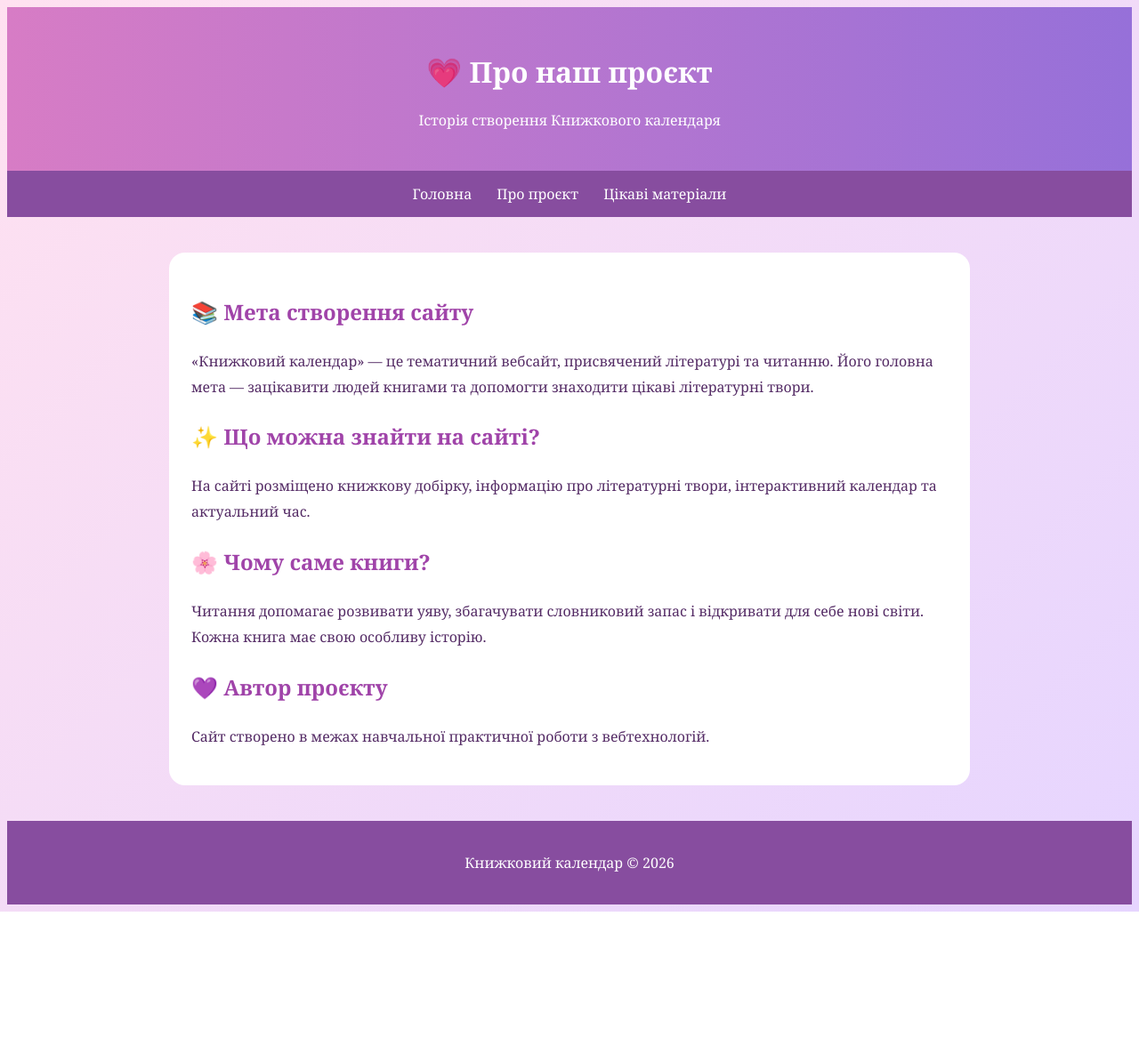
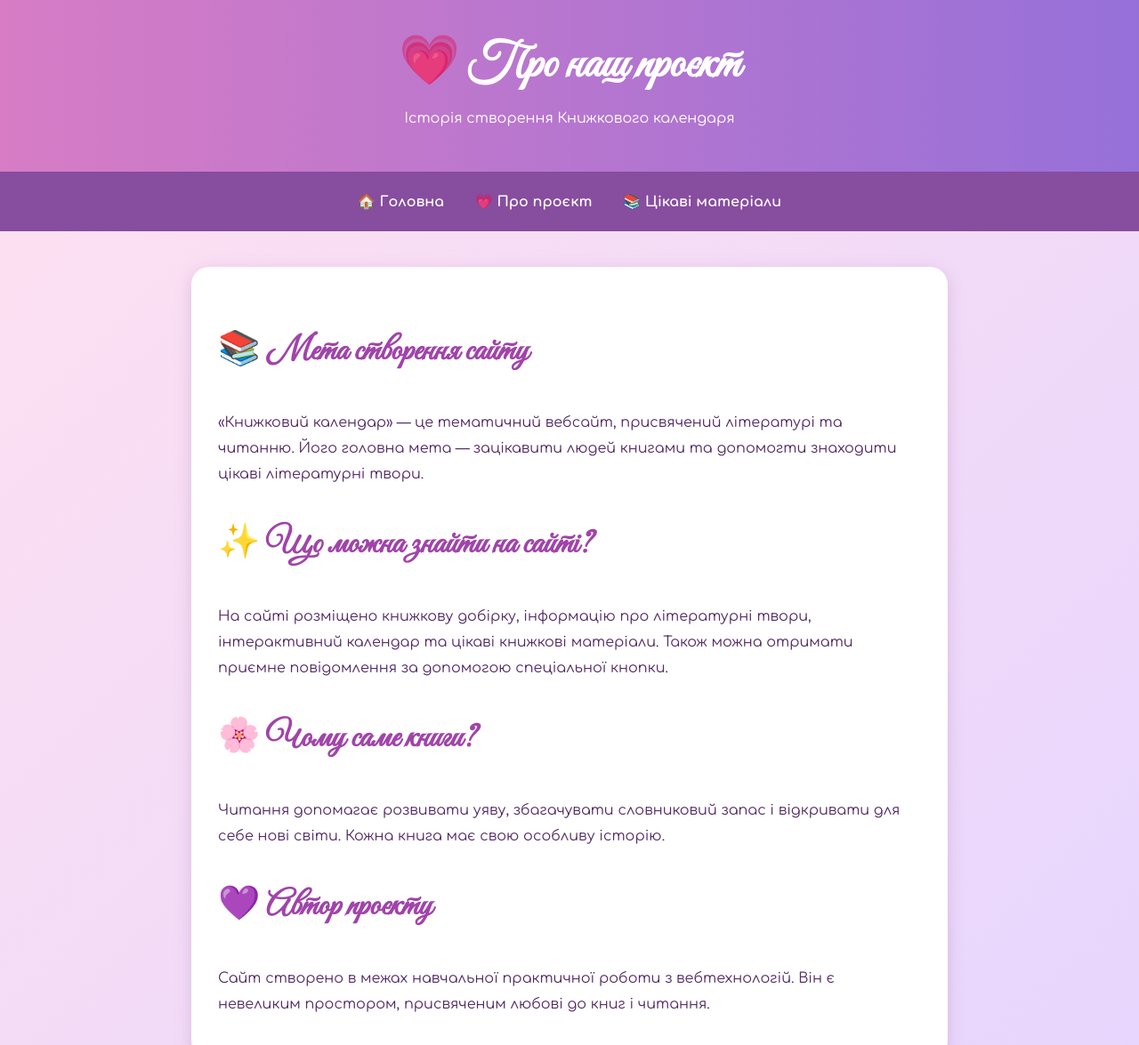
Before and after one commit to boiyko-prog/-, a plain HTML site: page about.html in a window 1280 px wide. Shown: the top 1175 px of the page at 89% size. Before the commit the page ends 1025 px from the top, so only its background shows below. Drawn offline with Linux system fonts and the light colour scheme.

Commit message:
Update about.html

```diff
--- a/about.html
+++ b/about.html
@@ -1,58 +1,103 @@
+
+<!DOCTYPE html>
+<html lang="uk">
 <head>
 <meta charset="UTF-8">
 <meta name="viewport" content="width=device-width, initial-scale=1.0">
-<title>Про проєкт</title>
+<title>Про проєкт — Книжковий календар</title>
+
+<link href="https://fonts.googleapis.com/css2?family=Great+Vibes&family=Comfortaa:wght@400;600;700&display=swap" rel="stylesheet">
+
 <style>
+* {
+    box-sizing: border-box;
+}
+
 body {
-    <nav>
-    <a href="index.html">🏠 Головна</a>
-    <a href="about.html">💗 Про проєкт</a>
-    <a href="materials.html">📚 Цікаві матеріали</a>
-</nav>
     margin: 0;
-    font-family: Georgia, serif;
+    font-family: 'Comfortaa', cursive;
     background: linear-gradient(135deg,#ffe1f0,#e6d5ff);
     color: #542b65;
 }
+
 header {
     background: linear-gradient(90deg,#d77cc5,#9670d9);
     color: white;
     text-align: center;
-    padding: 30px;
+    padding: 35px 15px;
 }
+
+header h1 {
+    font-family: 'Great Vibes', cursive;
+    font-size: 55px;
+    margin: 0;
+}
+
 nav {
     background: #874d9f;
     text-align: center;
-    padding: 15px;
+    padding: 16px;
 }
+
 nav a {
+    display: inline-block;
     color: white;
     text-decoration: none;
-    margin: 12px;
+    margin: 8px 15px;
+    font-weight: bold;
+    transition: 0.3s;
 }
+
+nav a:hover {
+    color: #ffd2ee;
+    transform: scale(1.1);
+}
+
 main {
     max-width: 850px;
     margin: 40px auto;
-    padding: 25px;
+    padding: 30px;
     background: white;
-    border-radius: 18px;
+    border-radius: 20px;
     line-height: 1.8;
+    box-shadow: 0 5px 18px #9b65aa44;
 }
+
 h2 {
     color: #a044a9;
+    font-family: 'Great Vibes', cursive;
+    font-size: 38px;
 }
+
+p {
+    font-size: 16px;
+}
+
 footer {
     background: #874d9f;
     color: white;
     text-align: center;
     padding: 20px;
+    margin-top: 40px;
 }
+
 @media(max-width:600px) {
-    nav a {display:inline-block;margin:8px;}
-    main {margin:20px;padding:18px;}
+    header h1 {
+        font-size: 42px;
+    }
+
+    nav a {
+        margin: 8px;
+    }
+
+    main {
+        margin: 20px;
+        padding: 18px;
+    }
 }
 </style>
 </head>
+
 <body>
 
 <header>
@@ -61,12 +106,13 @@ footer {
 </header>
 
 <nav>
-<a href="index.html">Головна</a>
-<a href="about.html">Про проєкт</a>
-<a href="materials.html">Цікаві матеріали</a>
+<a href="index.html">🏠 Головна</a>
+<a href="about.html">💗 Про проєкт</a>
+<a href="materials.html">📚 Цікаві матеріали</a>
 </nav>
 
 <main>
+
 <h2>📚 Мета створення сайту</h2>
 <p>
 «Книжковий календар» — це тематичний вебсайт,
@@ -79,7 +125,9 @@ footer {
 <p>
 На сайті розміщено книжкову добірку,
 інформацію про літературні твори,
-інтерактивний календар та актуальний час.
+інтерактивний календар та цікаві книжкові матеріали.
+Також можна отримати приємне повідомлення
+за допомогою спеціальної кнопки.
 </p>
 
 <h2>🌸 Чому саме книги?</h2>
@@ -91,12 +139,17 @@ footer {
 </p>
 
 <h2>💜 Автор проєкту</h2>
-<p>Сайт створено в межах навчальної практичної роботи
-з вебтехнологій.</p>
+<p>
+Сайт створено в межах навчальної практичної роботи
+з вебтехнологій. Він є невеликим простором,
+присвяченим любові до книг і читання.
+</p>
+
 </main>
 
 <footer>
-<p>Книжковий календар © 2026</p>
+<p>📚 Книжковий календар © 2026</p>
+<p>Створено з любов'ю до читання 💗</p>
 </footer>
 
 </body>
```
